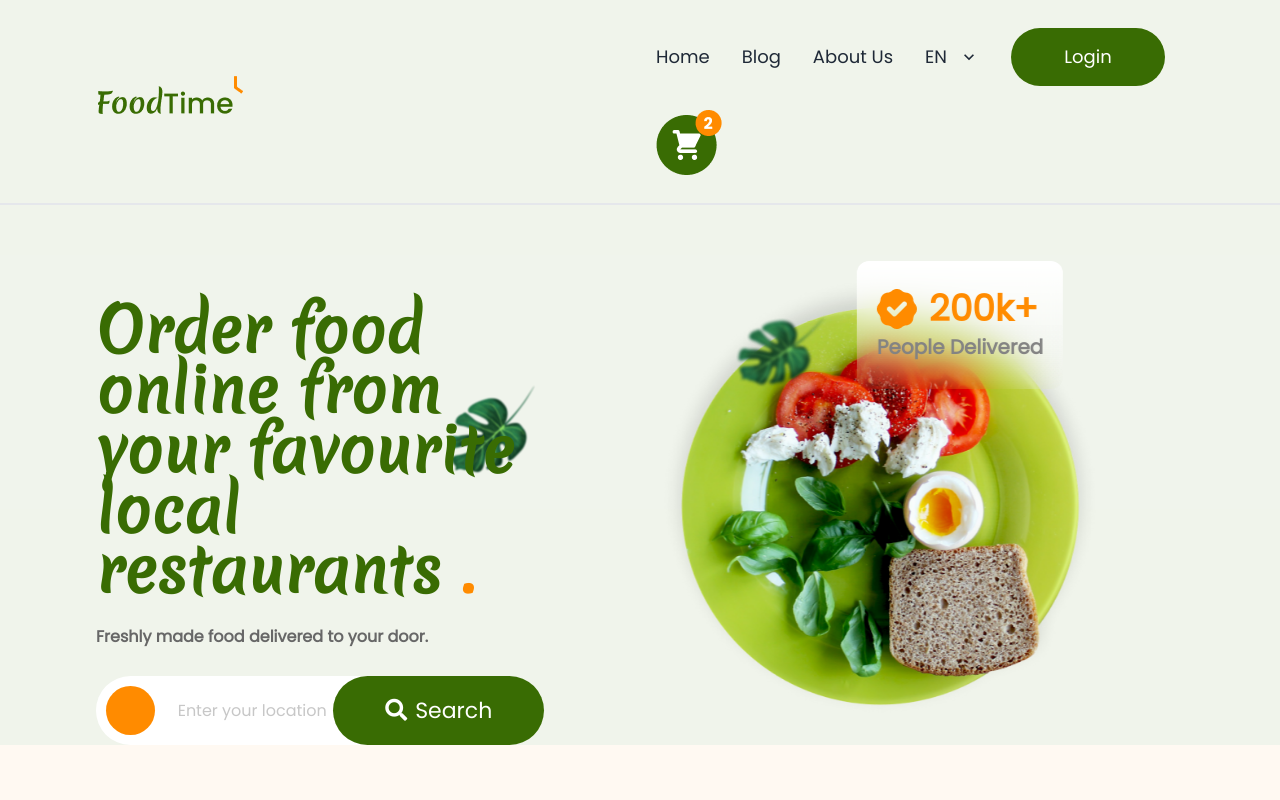
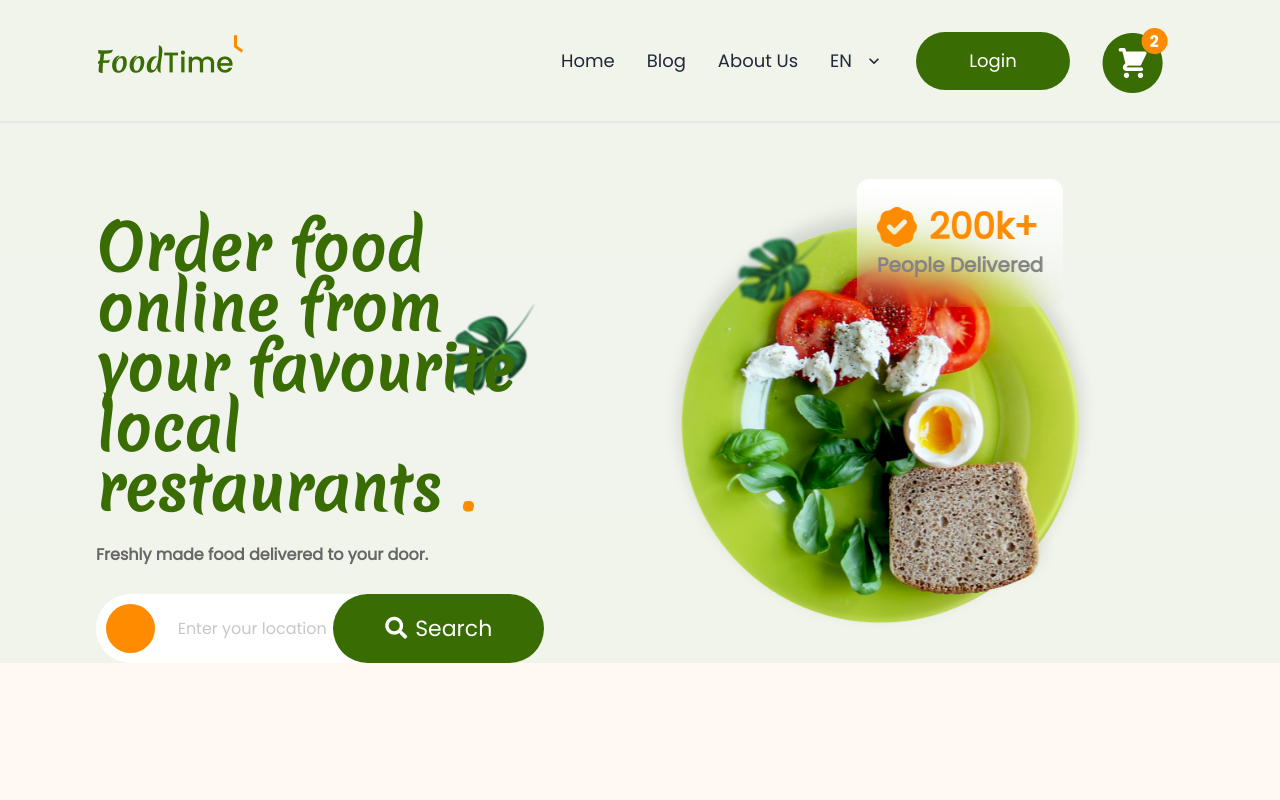
Before and after one commit to Upoma218/fanatech-assignment, a plain HTML site: page index.html in a window 1280 px wide. Shown: the top 800 px of the page. Drawn offline with nearby package versions, Linux system fonts and the light colour scheme.

Commit message:
all done

```diff
--- a/index.html
+++ b/index.html
@@ -63,7 +63,7 @@
                     </div>
                     <a class=""><img src="Images/logo.png" alt=""></a>
                 </div>
-                <div class="navbar-end hidden lg:flex">
+                <div class="hidden lg:flex">
                     <ul class="menu menu-horizontal">
                         <li><a>Home</a></li>
                         <li><a>Blog</a></li>
```
